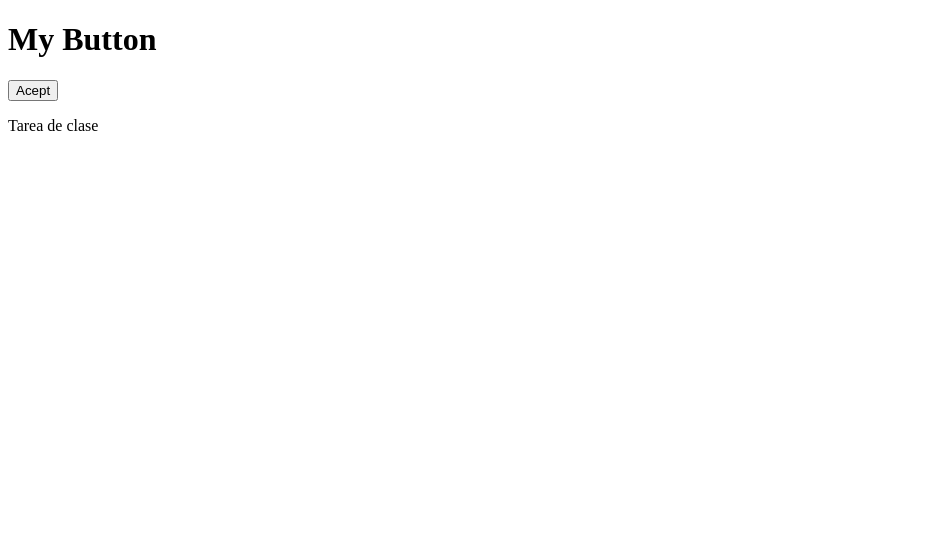
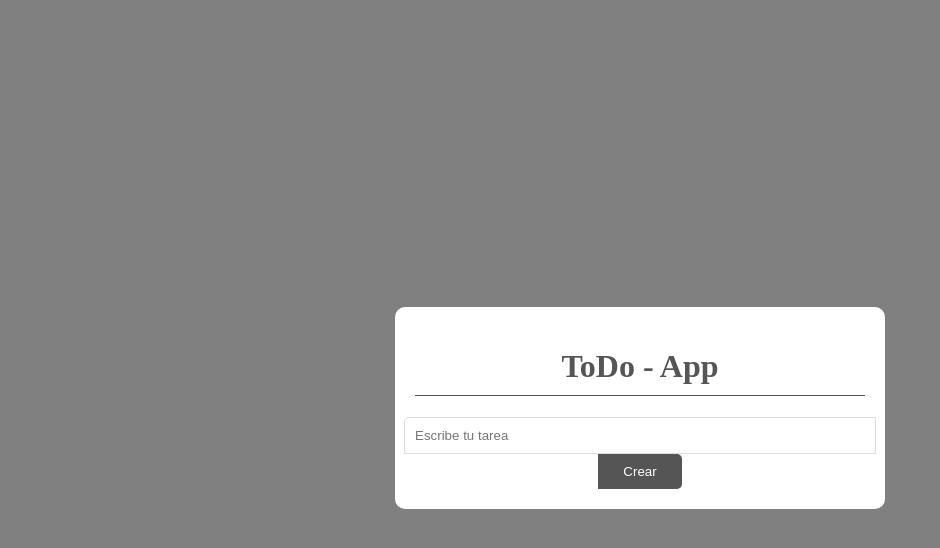
Before and after one commit to sofiamellano/mi-app-react, a React (Create React App) app: page / in a window 1280 px wide. Shown: the top 548 px of the page, without its empty margins (0-940 px from the left). Built offline with nearby package versions, Linux system fonts and the light colour scheme.

Commit message:
Creamos Container, Titulo, Formulario y Styles y borramos todo lo anterior

```diff
--- a/src/App.jsx
+++ b/src/App.jsx
@@ -1,22 +1,21 @@
-import MyButton from "./MyButton";
+import Container from './components/Container';
+import Titulo from './components/Titulo';
+import Formulario from './components/Formulario';
 
 function App() {
 
-  const onClickHundler = () => {
-    alert('Click!');
+  const onSubmitHandler = (event) => {
+    event.preventDefault();
+    console.log(event);
   }
 
-  const name = "Acept"
-  const title = "My Button"
-  const parrafo = "Tarea de clase"
-
   return (
-    <MyButton
-    name={name}
-    title={title}
-    parrafo={parrafo}
-    onClick={onClickHundler}
-    />
+    <>
+    <Container>
+      <Titulo value="ToDo - App" />
+      <Formulario onSubmitHandler={onSubmitHandler}/>
+    </Container>
+    </>
   );
 }
 export default App;
--- a/src/MyButton.jsx
+++ /dev/null
@@ -1,12 +0,0 @@
-function MyButton({name, title, parrafo, onClick}) {
-
-    return(
-        <>
-            <h1>{title}</h1>
-            <button onClick={onClick}>{name}</button>
-            <p>{parrafo}</p>
-        </>
-    );
-}
-
-export default MyButton;
--- /dev/null
+++ b/src/components/Container.jsx
@@ -0,0 +1,8 @@
+function Container({children}) {
+    return(
+        <div className="container">
+        {children}
+        </div>
+    );
+}
+export default Container;
--- /dev/null
+++ b/src/components/Formulario.jsx
@@ -0,0 +1,13 @@
+function Formulario ({onSubmitHandler}) {
+
+    return(
+        <form onSubmit={onSubmitHandler} className="form">
+            <input text='text' placeholder="Escribe tu tarea"/>
+            <button>Crear</button>
+        </form>
+    );
+}
+export default Formulario;
+
+//tarea: investugar el evento, prop, metodos y traten de ubicar lo que escribimos en el imput en la consola. como lo extraemos.
+//tip: dentro del form los input se identifican a traves de "name".
--- /dev/null
+++ b/src/components/Titulo.jsx
@@ -0,0 +1,6 @@
+function Titulo ({value}){
+    return(
+        <h1 className="title">{value}</h1>
+    );
+}
+export default Titulo;
--- a/src/image.jsx
+++ /dev/null
@@ -1,3 +0,0 @@
-function MyImage (img) {
-//componente que muestre imagen(recibirla por props)
-}
--- a/src/index.js
+++ b/src/index.js
@@ -1,6 +1,7 @@
 import React from 'react';
 import ReactDOM from 'react-dom/client';
 import App from './App';
+import './styles.css';
 
 const root = ReactDOM.createRoot(document.getElementById('root'));
 
--- /dev/null
+++ b/src/styles.css
@@ -0,0 +1,49 @@
+body {
+    background-color: gray;
+    display: grid;
+    place-content: center;
+    height: 100vh;
+}
+
+.container {
+    background-color: white;
+    padding: 20px;
+    border-radius: 10px;
+    width: 450px;
+}
+
+.title{
+    font-family: 'Times New Roman', Times, serif;
+    border-bottom: 1px solid #555;
+    color: #555;
+    width: 100%;
+    text-align: center;
+    padding-bottom: 10px;
+}
+
+.form {
+    display: flex;
+    flex-flow: column;
+    justify-content: center;
+    align-items: center;
+    border-radius: 10px;
+    border-color: #555;
+}
+
+.form input{
+    width: 100%;
+    padding: 10px;
+    border: 1px solid #ddd;
+    border-radius: 5px 0px 0px;
+    outline: none;
+    cursor: pointer;
+}
+
+.form button{
+    appearance: none;
+    background: #555;
+    color: white;
+    border: none;
+    padding: 10px 25px;
+    border-radius: 0px 5px 5px 0px;
+}
```
